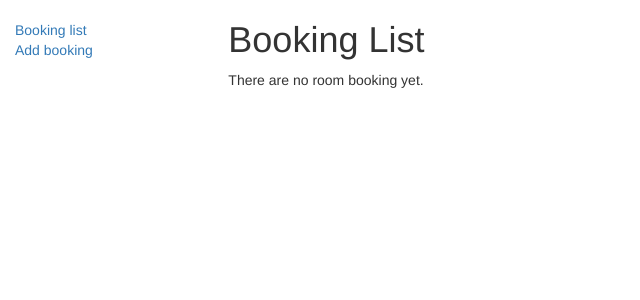
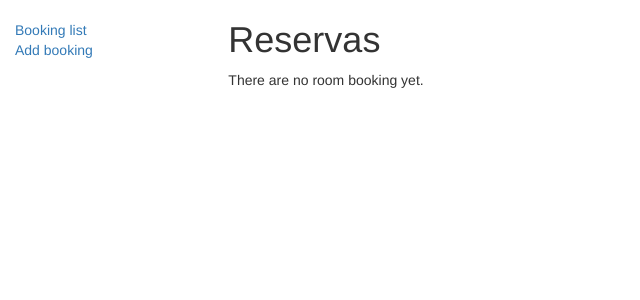
Before and after one commit to delcaidero/hotelsite, a Django app: template reservas/templates/reservas/booking_list.html in a window 1280 px wide. Shown: the top 300 px of the page, without its empty margins (0-640 px from the left). Run offline with Django 3.2, Linux system fonts and the light colour scheme; the template is opened without the code that fills it, so the values that code supplies are empty; some libraries are stand-ins or nearby versions.

Commit message:
titulo actualizado

```diff
--- a/reservas/templates/reservas/booking_list.html
+++ b/reservas/templates/reservas/booking_list.html
@@ -1,11 +1,10 @@
 {% extends "reservas/base_generic.html" %}
 
 {% block content %}
-    <h1>Booking List</h1>
+    <h1>Reservas</h1>
 
     {% if object_list %}
 
-    <h2>Booking list</h2>
           <div class="table-responsive">
             <table class="table table-striped table-sm">
               <thead>
```
